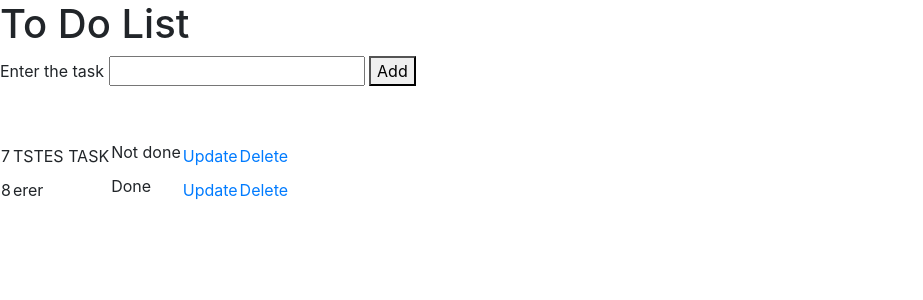
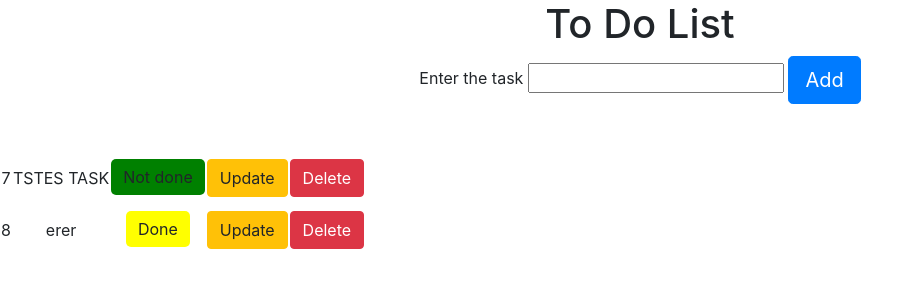
Before and after one commit to phsilva1503/to-do, a Flask app: page / in a window 1280 px wide. Shown: the top 300 px of the page, without its empty margins (0-923 px from the left). Run offline with Flask 3, Linux system fonts and the light colour scheme; some libraries are stand-ins or nearby versions.

Commit message:
adicionado css

```diff
--- a/static/style.css
+++ b/static/style.css
@@ -0,0 +1,26 @@
+.table{
+    background-color: aquamarine;
+}
+
+.task-status-done{
+
+    padding: .375rem .75rem;
+    background-color: green;
+    margin-top: 6px;
+    border-radius: 5px;
+}
+
+.task-status-notdone{
+
+    padding: .375rem .75rem;
+    background-color: yellow;
+    position: inherit;
+    margin-top: 6px;
+    border-radius: 5px;
+}
+
+
+.task{
+
+
+}
--- a/templates/index.html
+++ b/templates/index.html
@@ -3,36 +3,43 @@
 <head>
     <meta charset="UTF-8">
     <title>Todo App</title>
+    <link rel="stylesheet" href="{{ url_for('static', filename='style.css')}}">
     <link rel="stylesheet" href="https://stackpath.bootstrapcdn.com/bootstrap/4.1.3/css/bootstrap.min.css" integrity="sha384-MCw98/SFnGE8fJT3GXwEOngsV7Zt27NXFoaoApmYm81iuXoPkFOJwJ8ERdknLPMO" crossorigin="anonymous">
 </head>
 <body>
-<div id="first" >
+<div class="text-center" >
         <h1>To Do List</h1>
+
         <form  action="/add" method="post">
             <div >
                 <label class="thick">Enter the task</label>
                 <input type="form-control form-control-lg" name="name">
-            <button class="button1" type="submit" >Add</button>
+            <button class="btn btn-lg btn-primary"  type="submit" >Add</button>
         </div>
         </form>
+
         <br><br>
-     <table>
+
+
+
+        <table >
             <tbody>
             {% for todo in todo_list %}
             <tr>
-            <td class="thick">{{todo.task_id }}</td>
-            <td class="thick">{{ todo.name }}</td>
+                <td class="task">{{todo.task_id }}</td>
+                <td class="task">{{ todo.name }}</td>
                 {% if todo.done == False %}
-            <td><label class="label pending">Not done</label></td>
+                <td><label class="task-status-done">Not done</label></td>
                 {% else %}
-            <td><label class="label done">Done</label></td>
+                <td><label class="task-status-notdone" >Done</label></td>
                 {% endif %}
-            <td><a  href="/update/{{ todo.task_id }}" class="button2">Update</a></td>
-            <td><a  href="/delete/{{ todo.task_id }}" class="button3">Delete</a></td>
+                <td><a  href="/update/{{ todo.task_id }}" class="btn btn-warning">Update</a></td>
+                <td><a  href="/delete/{{ todo.task_id }}" class="btn btn-danger">Delete</a></td>
             </tr>
             {% endfor %}
         </tbody>
     </table>
+
 </div>
 </body>
 </html>
```
Also changed, not shown: instance/db.sqlite. Lines whose indentation alone changed are shown as unchanged.
